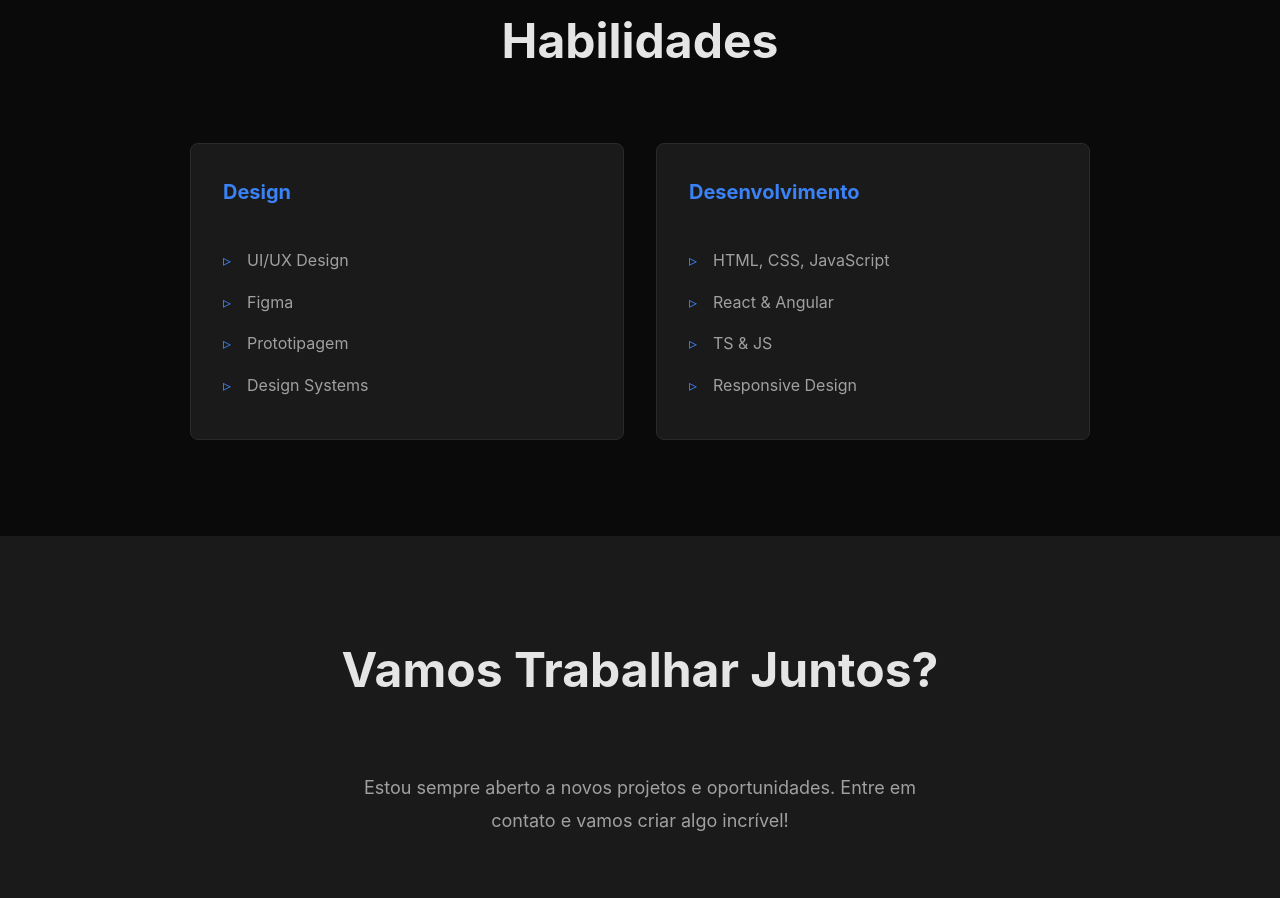
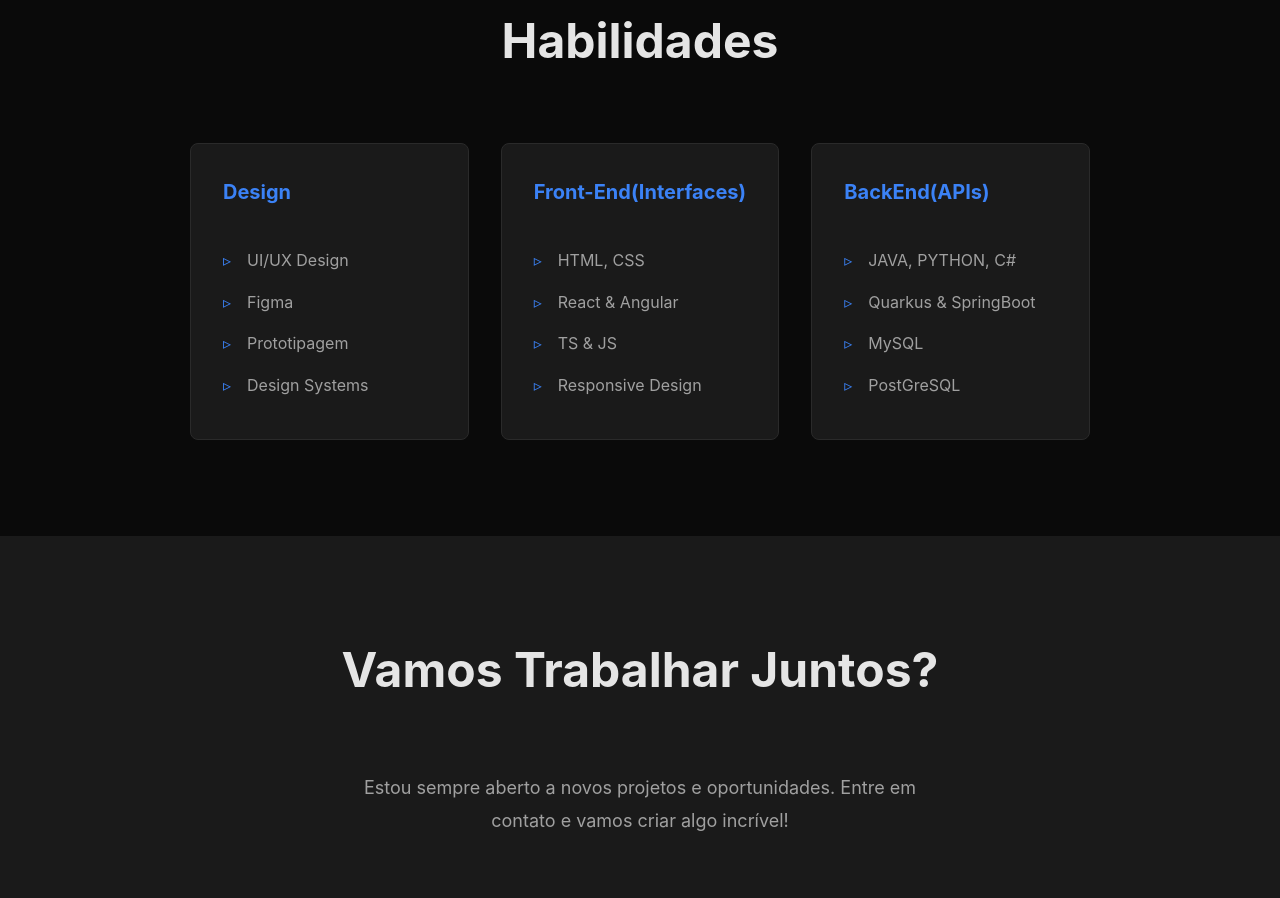
Before and after one commit to aleksoncastro/Portfolio-freela, a plain HTML site: page index.html in a window 1280 px wide. Shown: the part 2909-3807 px from the top of the page. Drawn offline with Linux system fonts and the light colour scheme.

Commit message:
fix skills

```diff
--- a/index.html
+++ b/index.html
@@ -143,12 +143,21 @@
                     </ul>
                 </div>
                 <div class="skill-category">
-                    <h3>Desenvolvimento</h3>
+                    <h3>Front-End(Interfaces)</h3>
                     <ul>
-                        <li>HTML, CSS, JavaScript</li>
+                        <li>HTML, CSS</li>
                         <li>React & Angular</li>
                         <li>TS & JS</li>
                         <li>Responsive Design</li>
+                    </ul>
+                </div>
+                <div class="skill-category">
+                    <h3>BackEnd(APIs)</h3>
+                    <ul>
+                        <li>JAVA, PYTHON, C#</li>
+                        <li>Quarkus & SpringBoot</li>
+                        <li>MySQL</li>
+                        <li>PostGreSQL</li>
                     </ul>
                 </div>
             </div>
```
